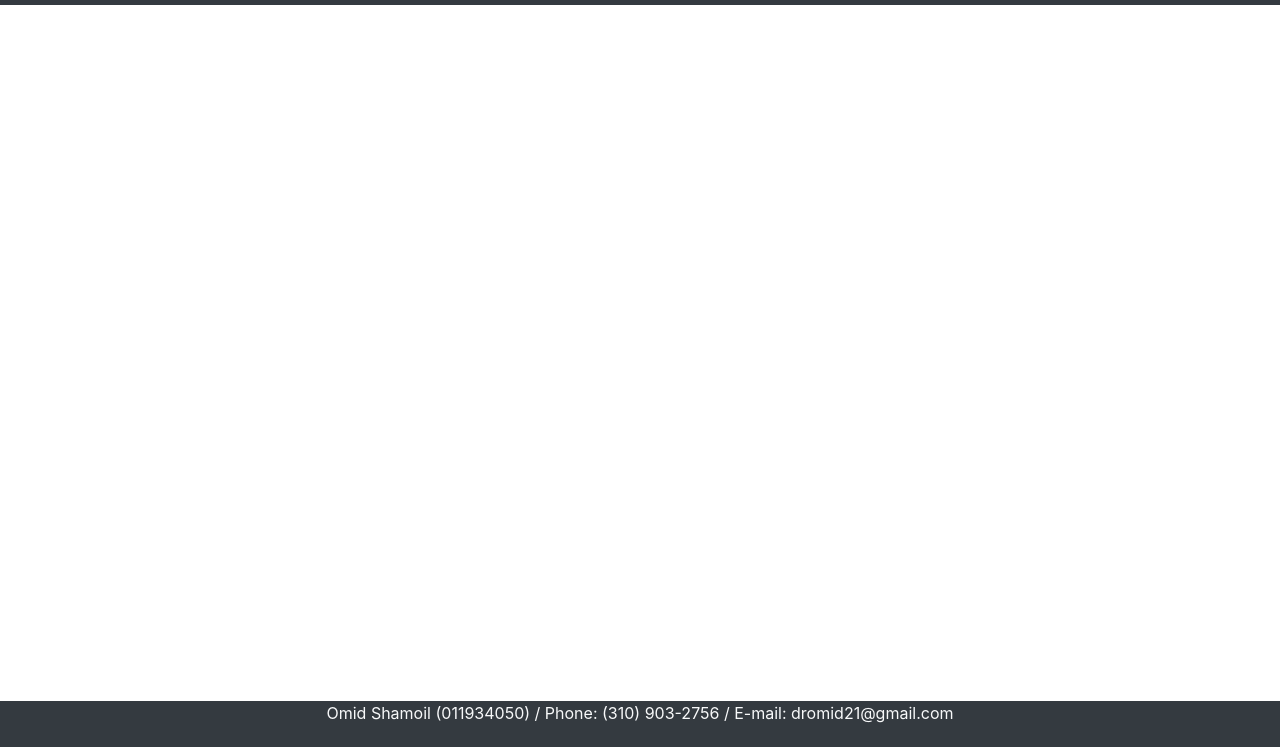
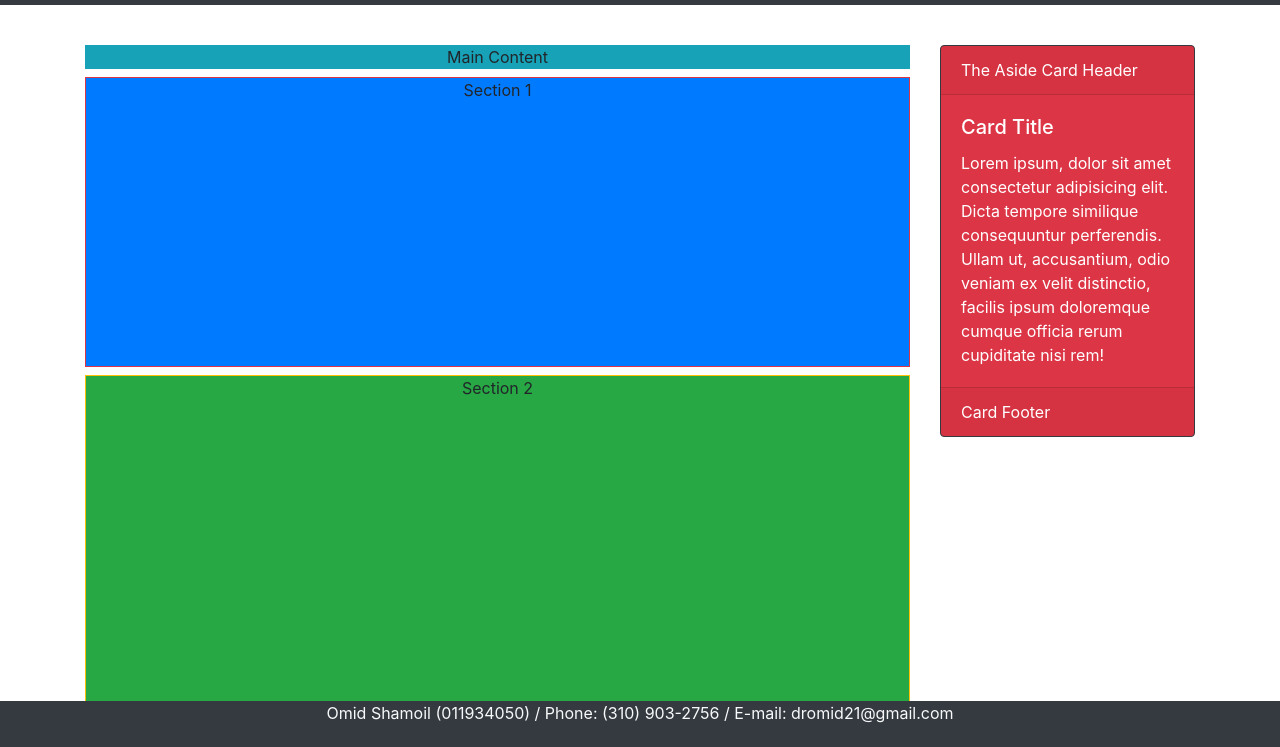
Before and after one commit to dromid21/homework2, a website: page website/page3/index.html in a window 1280 px wide. Shown: the part 51-798 px from the top of the page. Drawn offline with nearby package versions, Linux system fonts and the light colour scheme; files that its build step writes are made by us from their sources.

Commit message:
Bootstrap page coming along

```diff
--- a/website/page3/index.html
+++ b/website/page3/index.html
@@ -7,6 +7,7 @@
     <meta name="viewport" content="width=device-width, initial-scale=1, shrink-to-fit=no">
 
     <!-- Bootstrap CSS -->
+    <link rel="stylesheet" type="text/css" href="./style.css">
     <link rel="stylesheet" href="https://maxcdn.bootstrapcdn.com/bootstrap/4.0.0/css/bootstrap.min.css" integrity="sha384-Gn5384xqQ1aoWXA+058RXPxPg6fy4IWvTNh0E263XmFcJlSAwiGgFAW/dAiS6JXm"
         crossorigin="anonymous">
 
@@ -62,14 +63,75 @@
     </br>
     </br>
 
-
-
-
+    <div class="container">
+        <div class="row">
+            <div class="col-md-9">
+                <div class="container bg-info text-center mb-2">Main Content</div>
+                <div class="container border border-danger bg-primary text-center my-2">
+                    Section 1
+                    </br>
+                    </br>
+                    </br>
+                    </br>
+                    </br>
+                    </br>
+                    </br>
+                    </br>
+                    </br>
+                    </br>
+                    </br>
+                    </br>
+                </div>
+                <div class="container border border-warning bg-success text-center mt-2 mb-10">
+                    Section 2
+                    </br>
+                    </br>
+                    </br>
+                    </br>
+                    </br>
+                    </br>
+                    </br>
+                    </br>
+                    </br>
+                    </br>
+                    </br>
+                    </br>
+                    </br>
+                    </br>
+                    </br>
+                    </br>
+                    </br>
+                    </br>
+                    </br>
+                    </br>
+                    </br>
+                    </br>
+                    </br>
+                    </br>
+                </div>
+            </div>
+            <div class="col">
+                <div class="card bg-danger border border-dark text-white">
+                    <div class="card-header">The Aside Card Header</div>
+                    <div class="card-body">
+                        <h5 class="card-title">Card Title</h5>
+                        <p class="card-text">Lorem ipsum, dolor sit amet consectetur adipisicing elit. Dicta tempore similique consequuntur perferendis. Ullam ut, accusantium, odio veniam ex velit distinctio, facilis ipsum doloremque cumque officia rerum cupiditate nisi rem!</p>
+                    </div>
+                    <div class="card-footer">Card Footer</div>
+                </div>
+            </div>
+        </div>
+    </div>
 
 
 </body>
 
-<footer class="footer fixed-bottom footer-dark bg-dark">
+</br>
+</br>
+</br>
+</br>
+
+<footer class="footer fixed-bottom footer-dark bg-dark mt-10">
     <div class="container text-center">
         <span class="text-light">Omid Shamoil (011934050) / Phone: (310) 903-2756 /
         </span>
```
Lines whose indentation alone changed are shown as unchanged.
